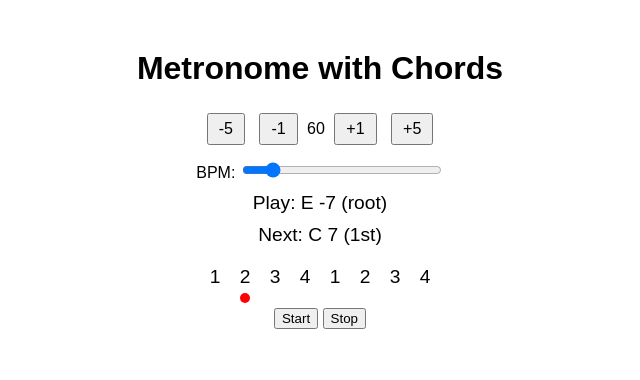
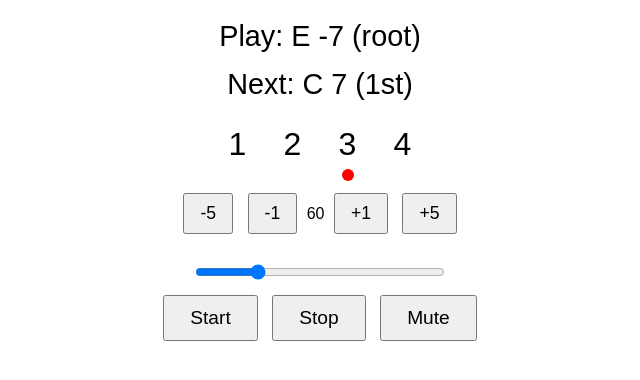
Before and after one commit to breakanalysis/chordathon, a plain HTML site: page index.html in a window 1280 px wide. Both pictures are taken after a click on the button "Start". Shown: the whole page, without its empty margins (320-960 px from the left). Drawn offline with Linux system fonts and the light colour scheme.

Commit message:
Update index.html

```diff
--- a/index.html
+++ b/index.html
@@ -3,40 +3,40 @@
 <head>
   <meta charset="UTF-8">
   <meta name="viewport" content="width=device-width, initial-scale=1.0">
-  <title>Metronome with Chords</title>
   <style>
     body {
       font-family: Arial, sans-serif;
       text-align: center;
-      margin-top: 50px;
+      margin: 20px;
     }
-    #bpm {
-      width: 200px;
+    #controls {
+      margin-top: 30px;
     }
     #current-chord, #next-chord {
-      font-size: 1.2em;
-      margin: 10px;
+      font-size: 1.8em;
+      margin: 15px 0;
     }
     #beat-tracker {
       display: flex;
       justify-content: center;
-      margin: 20px;
-      font-size: 1.2em;
+      margin: 25px 0;
+      font-size: 2em;
+      gap: 15px;
     }
     .beat-marker {
-      width: 30px;
+      width: 40px;
       text-align: center;
       position: relative;
     }
     .beat-marker::after {
       content: "";
       display: block;
-      width: 10px;
-      height: 10px;
+      width: 12px;
+      height: 12px;
       background-color: red;
       border-radius: 50%;
       position: absolute;
-      bottom: -15px;
+      bottom: -18px;
       left: 50%;
       transform: translateX(-50%);
       opacity: 0;
@@ -45,55 +45,66 @@
       opacity: 1;
     }
     .bpm-controls {
-      margin: 10px;
+      margin: 15px 0;
     }
     .bpm-controls button {
-      margin: 5px;
-      padding: 5px 10px;
-      font-size: 1em;
+      margin: 0 5px;
+      padding: 8px 15px;
+      font-size: 1.1em;
+    }
+    #bpm {
+      width: 250px;
+      margin: 15px 0;
+    }
+    #main-buttons button {
+      padding: 10px 25px;
+      font-size: 1.2em;
+      margin: 0 5px;
     }
   </style>
 </head>
 <body>
-  <h1>Metronome with Chords</h1>
-  <div class="bpm-controls">
-    <button id="bpm-minus-5">-5</button>
-    <button id="bpm-minus-1">-1</button>
-    <span id="bpm-value">60</span>
-    <button id="bpm-plus-1">+1</button>
-    <button id="bpm-plus-5">+5</button>
+  <div id="chords">
+    <div id="current-chord">Play: C Maj7 (root)</div>
+    <div id="next-chord">Next: D-7 (1st)</div>
   </div>
-  <div>
-    <label for="bpm">BPM: </label>
-    <input type="range" id="bpm" min="40" max="200" value="60">
-  </div>
-  <div id="current-chord">Play: C Maj7 (root)</div>
-  <div id="next-chord">Next: D-7 (1st)</div>
+
   <div id="beat-tracker">
     <div class="beat-marker">1</div>
     <div class="beat-marker">2</div>
     <div class="beat-marker">3</div>
     <div class="beat-marker">4</div>
-    <div class="beat-marker">1</div>
-    <div class="beat-marker">2</div>
-    <div class="beat-marker">3</div>
-    <div class="beat-marker">4</div>
   </div>
-  <button id="start">Start</button>
-  <button id="stop">Stop</button>
+
+  <div id="controls">
+    <div class="bpm-controls">
+      <button id="bpm-minus-5">-5</button>
+      <button id="bpm-minus-1">-1</button>
+      <span id="bpm-value">60</span>
+      <button id="bpm-plus-1">+1</button>
+      <button id="bpm-plus-5">+5</button>
+    </div>
+    <input type="range" id="bpm" min="1" max="250" value="60">
+    <div id="main-buttons">
+      <button id="start">Start</button>
+      <button id="stop">Stop</button>
+      <button id="mute">Mute</button>
+    </div>
+  </div>
 
   <script>
     // Audio context and sound setup
-    const audioContext = new (window.AudioContext || window.webkitAudioContext)();
+    let audioContext;
     let oscillator;
     let gainNode;
+    let isMuted = false;
 
     // Metronome state
     let bpm = 60;
-    let beat = 0; // Beat counter (0 to 7)
-    let interval;
-    let firstRound = true; // Flag to track the first round
-    let isInitialized = false; // Flag to track initialization
+    let beat = 0;
+    let timeoutId;
+    let firstRound = true;
+    let isInitialized = false;
 
     // Chord data
     const keys = ["C", "C#/D♭", "D", "D#/E♭", "E", "F", "F#/G♭", "G", "G#/A♭", "A", "A#/B♭", "B"];
@@ -108,12 +119,12 @@
     const beatMarkers = document.querySelectorAll('.beat-marker');
     const startButton = document.getElementById('start');
     const stopButton = document.getElementById('stop');
+    const muteButton = document.getElementById('mute');
     const bpmMinus5Button = document.getElementById('bpm-minus-5');
     const bpmMinus1Button = document.getElementById('bpm-minus-1');
     const bpmPlus1Button = document.getElementById('bpm-plus-1');
     const bpmPlus5Button = document.getElementById('bpm-plus-5');
 
-    // Function to generate a random chord
     function getRandomChord() {
       const key = keys[Math.floor(Math.random() * keys.length)];
       const chordType = chordTypes[Math.floor(Math.random() * chordTypes.length)];
@@ -121,123 +132,93 @@
       return `${key} ${chordType} (${inversion})`;
     }
 
-    // Initialize chords with random values (only once)
     function initializeChords() {
       if (!isInitialized) {
         currentChordDisplay.textContent = `Play: ${getRandomChord()}`;
         nextChordDisplay.textContent = `Next: ${getRandomChord()}`;
-        isInitialized = true; // Mark initialization as complete
+        isInitialized = true;
       }
     }
 
-    // Function to start the metronome
     function startMetronome() {
-      if (interval) clearInterval(interval); // Clear existing interval if any
-      const intervalTime = (60 / bpm) * 1000; // Convert BPM to milliseconds
-      interval = setInterval(processBeat, intervalTime);
+      if (timeoutId) clearTimeout(timeoutId); // Clear any existing timeout
+      processBeat(); // Start the first beat immediately
     }
 
-    // Update BPM display and value
     function updateBpm(value) {
-      bpm = Math.max(40, Math.min(200, value)); // Clamp BPM between 40 and 200
+      bpm = Math.max(1, Math.min(250, value));
       bpmSlider.value = bpm;
       bpmValue.textContent = bpm;
-
-      // Restart the metronome with the new BPM if it's already running
-      if (interval) {
-        startMetronome();
-      }
     }
 
-    // BPM control event listeners
+    // Event listeners
     bpmMinus5Button.addEventListener('click', () => updateBpm(bpm - 5));
     bpmMinus1Button.addEventListener('click', () => updateBpm(bpm - 1));
     bpmPlus1Button.addEventListener('click', () => updateBpm(bpm + 1));
     bpmPlus5Button.addEventListener('click', () => updateBpm(bpm + 5));
-
-    // Update BPM slider
     bpmSlider.addEventListener('input', () => updateBpm(parseInt(bpmSlider.value)));
 
-    // Start metronome
     startButton.addEventListener('click', () => {
-      initializeChords(); // Initialize chords (only once)
-      beat = 0; // Reset beat counter
-      firstRound = true; // Reset first round flag
+      if (!audioContext) audioContext = new (window.AudioContext || window.webkitAudioContext)();
+      if (audioContext.state === 'suspended') audioContext.resume();
+      initializeChords();
+      beat = 0;
+      firstRound = true;
       startMetronome();
     });
 
-    // Stop metronome
     stopButton.addEventListener('click', () => {
-      clearInterval(interval);
-      interval = null; // Reset interval
-      beat = 0; // Reset beat counter
-      firstRound = true; // Reset first round flag
-      updateBeatMarkers(); // Reset beat markers
+      clearTimeout(timeoutId);
+      timeoutId = null;
+      beat = 0;
+      firstRound = true;
+      updateBeatMarkers();
     });
 
-    // Update beat markers
+    muteButton.addEventListener('click', () => {
+      isMuted = !isMuted;
+      muteButton.textContent = isMuted ? "Unmute" : "Mute";
+    });
+
     function updateBeatMarkers() {
       beatMarkers.forEach((marker, index) => {
         marker.classList.remove('active');
-        if (index === beat) {
-          marker.classList.add('active');
-        }
+        if (index === beat) marker.classList.add('active');
       });
     }
 
-    // Update chords
     function updateChords() {
       currentChordDisplay.textContent = `Play: ${nextChordDisplay.textContent.replace('Next: ', '')}`;
       nextChordDisplay.textContent = `Next: ${getRandomChord()}`;
     }
 
-    // Play click sound
     function playClick() {
-      // Create oscillator and gain node
+      if (isMuted) return;
       oscillator = audioContext.createOscillator();
       gainNode = audioContext.createGain();
-
-      // Configure oscillator frequency (higher pitch for beat 0)
-      const frequency = beat === 0 ? 1200 : 1000; // 1200 Hz for beat 0, 1000 Hz for others
+      const frequency = beat === 0 ? 1200 : 1000;
       oscillator.frequency.setValueAtTime(frequency, audioContext.currentTime);
       oscillator.type = 'square';
-
-      // Configure gain node for a short click sound
       gainNode.gain.setValueAtTime(1, audioContext.currentTime);
       gainNode.gain.exponentialRampToValueAtTime(0.001, audioContext.currentTime + 0.05);
-
-      // Connect nodes
       oscillator.connect(gainNode);
       gainNode.connect(audioContext.destination);
-
-      // Start and stop oscillator
       oscillator.start();
       oscillator.stop(audioContext.currentTime + 0.05);
     }
 
-    // Process each beat
     function processBeat() {
-      // Update chords on beat 0, but skip the first round
-      if (beat === 0 && !firstRound) {
-        updateChords();
-      }
+      if (beat === 0 && !firstRound) updateChords();
+      playClick();
+      updateBeatMarkers();
+      beat = (beat + 1) % 4;
+      if (beat === 0) firstRound = false;
 
-      // Play click sound
-      playClick();
-
-      // Update beat display
-      updateBeatMarkers();
-
-      // Increment beat counter
-      beat = (beat + 1) % 8;
-
-      // End the first round after 8 beats
-      if (beat === 0) {
-        firstRound = false;
-      }
+      // Schedule the next beat
+      const intervalTime = (60 / bpm) * 1000;
+      timeoutId = setTimeout(processBeat, intervalTime);
     }
 
-    // Initialize chords when the page loads
     initializeChords();
   </script>
 </body>
```
